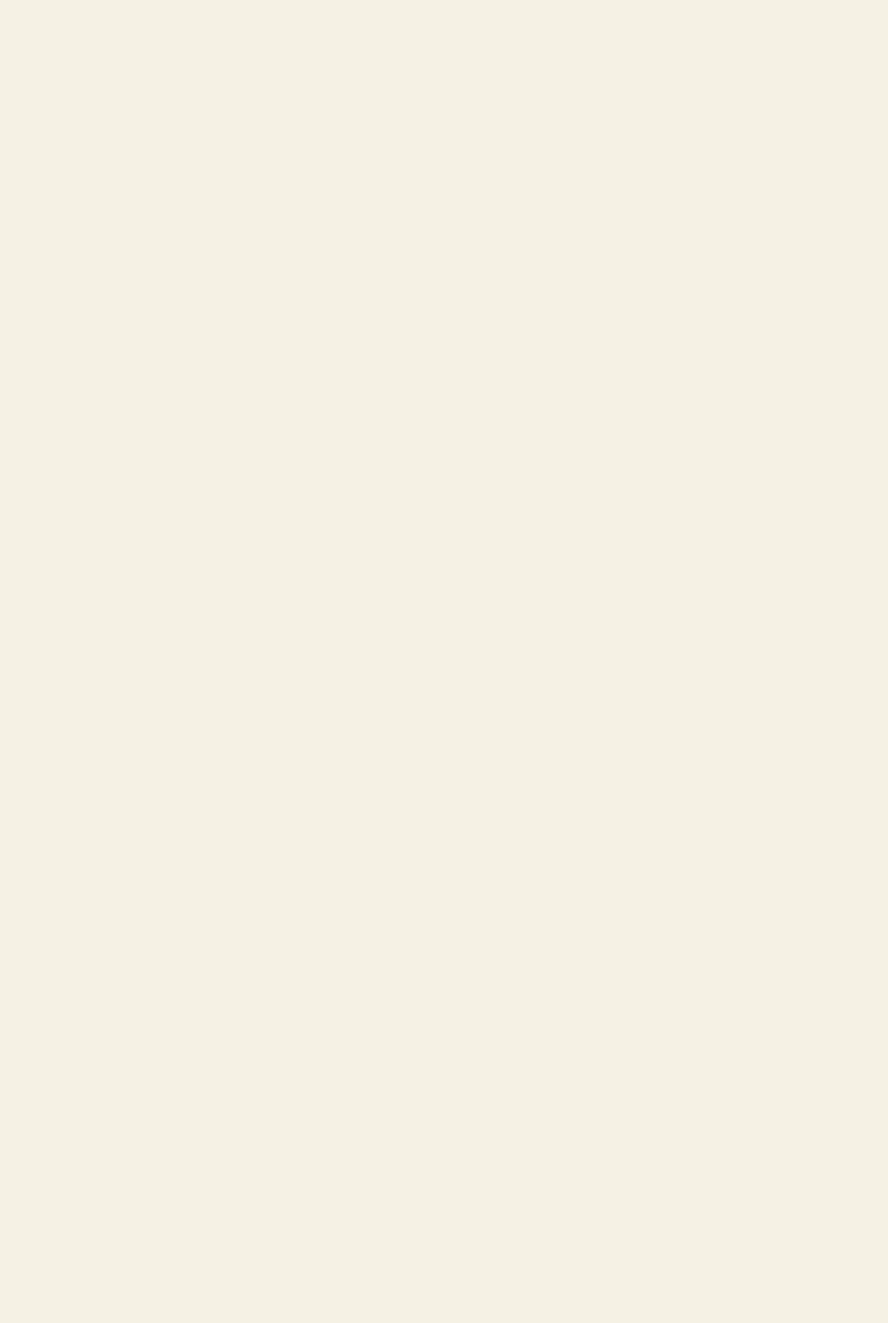
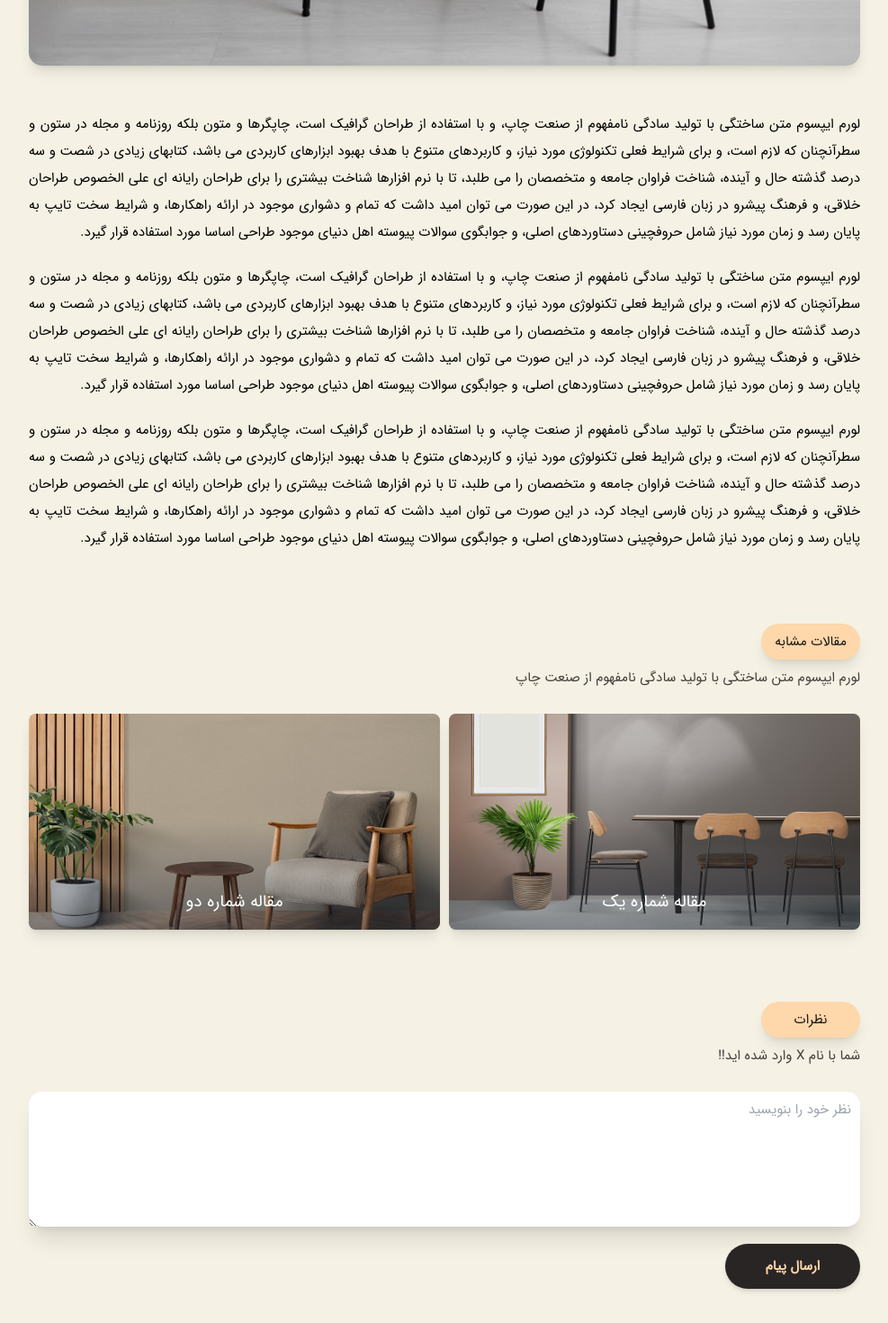
Before and after one commit to Reza-HM/Larin-Corporation, a React (Vite) app: page /article-details/1 in a window 1280 px wide. Shown: the part 960-2430 px from the top of the page at 90% size, without its empty margins (146-1133 px from the left). Before the commit the page ends 800 px from the top, so only its background shows below. Built offline with nearby package versions, Linux system fonts and the light colour scheme.

Commit message:
coding blog details page

```diff
--- a/src/Components/Modules/BlogBox.tsx
+++ b/src/Components/Modules/BlogBox.tsx
@@ -1,5 +1,5 @@
 import { GoTriangleLeft } from "react-icons/go";
-import { useLocation } from "react-router-dom";
+import { Link, useLocation } from "react-router-dom";
 
 const BlogBox = () => {
   const location = useLocation();
@@ -24,7 +24,7 @@ const BlogBox = () => {
       <div className="flex flex-col gap-4 px-6 py-4">
         <div className="flex items-center gap-2">
           <GoTriangleLeft className="text-5xl text-amber-700/60" />{" "}
-          <h3 className="font-bold text-stone-900">پرفروش ترین مبل ایران</h3>
+          <Link to="/article-details/1" className="font-bold text-stone-900">پرفروش ترین مبل ایران</Link>
         </div>
         <p className="text-stone-600">
           لورم ایپسوم متن ساختگی با تولید سادگی نامفهوم از صنعت چاپ و ...
--- a/src/Pages/ArticleDetails.tsx
+++ b/src/Pages/ArticleDetails.tsx
@@ -1,6 +1,127 @@
-const ArticleDetails = () => {
+import BreadCrumb from "../Components/Modules/BreadCrumb";
+import SectionHeader from "../Components/Modules/SectionHeader";
+import { Link } from "react-router-dom";
+
+const ProjectDetails = () => {
   return (
-    <div>ArticleDetails</div>
-  )
-}
-export default ArticleDetails
+    <div className="container max-w-screen-lg mx-auto">
+      <BreadCrumb route="جزئیات وبلاگ" />
+      <SectionHeader englishTitle="Blog Details" persianTitle="جزئیات وبلاگ" />
+      <p className="text-center mt-14 text-2xl text-stone-700">
+        لورم ایپسوم متن ساختگی با تولید سادگی نامفهوم از صنعت چاپ
+      </p>
+
+      <div className="mt-40 mb-20">
+        <img src="/img/blog-9.jpg" className="rounded-3xl shadow-lg" alt="" />
+      </div>
+
+      <div className="flex flex-col justify-center items-center gap-8 mb-32">
+        <p className="text-justify leading-loose text-2xl">
+          لورم ایپسوم متن ساختگی با تولید سادگی نامفهوم از صنعت چاپ، و با
+          استفاده از طراحان گرافیک است، چاپگرها و متون بلکه روزنامه و مجله در
+          ستون و سطرآنچنان که لازم است، و برای شرایط فعلی تکنولوژی مورد نیاز، و
+          کاربردهای متنوع با هدف بهبود ابزارهای کاربردی می باشد، کتابهای زیادی
+          در شصت و سه درصد گذشته حال و آینده، شناخت فراوان جامعه و متخصصان را می
+          طلبد، تا با نرم افزارها شناخت بیشتری را برای طراحان رایانه ای علی
+          الخصوص طراحان خلاقی، و فرهنگ پیشرو در زبان فارسی ایجاد کرد، در این
+          صورت می توان امید داشت که تمام و دشواری موجود در ارائه راهکارها، و
+          شرایط سخت تایپ به پایان رسد و زمان مورد نیاز شامل حروفچینی دستاوردهای
+          اصلی، و جوابگوی سوالات پیوسته اهل دنیای موجود طراحی اساسا مورد استفاده
+          قرار گیرد.
+        </p>
+        <p className="text-justify leading-loose text-2xl">
+          لورم ایپسوم متن ساختگی با تولید سادگی نامفهوم از صنعت چاپ، و با
+          استفاده از طراحان گرافیک است، چاپگرها و متون بلکه روزنامه و مجله در
+          ستون و سطرآنچنان که لازم است، و برای شرایط فعلی تکنولوژی مورد نیاز، و
+          کاربردهای متنوع با هدف بهبود ابزارهای کاربردی می باشد، کتابهای زیادی
+          در شصت و سه درصد گذشته حال و آینده، شناخت فراوان جامعه و متخصصان را می
+          طلبد، تا با نرم افزارها شناخت بیشتری را برای طراحان رایانه ای علی
+          الخصوص طراحان خلاقی، و فرهنگ پیشرو در زبان فارسی ایجاد کرد، در این
+          صورت می توان امید داشت که تمام و دشواری موجود در ارائه راهکارها، و
+          شرایط سخت تایپ به پایان رسد و زمان مورد نیاز شامل حروفچینی دستاوردهای
+          اصلی، و جوابگوی سوالات پیوسته اهل دنیای موجود طراحی اساسا مورد استفاده
+          قرار گیرد.
+        </p>
+        <p className="text-justify leading-loose text-2xl">
+          لورم ایپسوم متن ساختگی با تولید سادگی نامفهوم از صنعت چاپ، و با
+          استفاده از طراحان گرافیک است، چاپگرها و متون بلکه روزنامه و مجله در
+          ستون و سطرآنچنان که لازم است، و برای شرایط فعلی تکنولوژی مورد نیاز، و
+          کاربردهای متنوع با هدف بهبود ابزارهای کاربردی می باشد، کتابهای زیادی
+          در شصت و سه درصد گذشته حال و آینده، شناخت فراوان جامعه و متخصصان را می
+          طلبد، تا با نرم افزارها شناخت بیشتری را برای طراحان رایانه ای علی
+          الخصوص طراحان خلاقی، و فرهنگ پیشرو در زبان فارسی ایجاد کرد، در این
+          صورت می توان امید داشت که تمام و دشواری موجود در ارائه راهکارها، و
+          شرایط سخت تایپ به پایان رسد و زمان مورد نیاز شامل حروفچینی دستاوردهای
+          اصلی، و جوابگوی سوالات پیوسته اهل دنیای موجود طراحی اساسا مورد استفاده
+          قرار گیرد.
+        </p>
+      </div>
+      <div className="flex flex-col gap-12 mb-32">
+        <div className="">
+          <div className="bg-orange-200 text-stone-900 text-2xl rounded-full shadow-lg p-4 w-44 flex justify-center items-center">
+            مقالات مشابه
+          </div>
+          <p className="text-2xl text-stone-700 mt-4">
+            لورم ایپسوم متن ساختگی با تولید سادگی نامفهوم از صنعت چاپ
+          </p>
+        </div>
+        <div className="flex items-center gap-4">
+          <div className="flex-1">
+            <Link
+              to="/project-details/1"
+              className="group relative flex justify-center h-48 items-end overflow-hidden rounded-xl bg-gray-100 shadow-lg md:h-96"
+            >
+              <img
+                src="/img/project-1.jpg"
+                loading="lazy"
+                className="w-full h-full absolute inset-0 object-cover object-center transition duration-300 group-hover:scale-110"
+                alt=""
+              />
+              <div className="pointer-events-none absolute inset-0 bg-gradient-to-t from-gray-800 via-transparent to-transparent opacity-50"></div>
+              <span className="relative mb-8 flex justify-center text-3xl text-center text-white">
+                مقاله شماره یک
+              </span>
+            </Link>
+          </div>
+          <div className="flex-1">
+            <Link
+              to="/project-details/1"
+              className="group relative flex justify-center h-48 items-end overflow-hidden rounded-xl bg-gray-100 shadow-lg md:h-96"
+            >
+              <img
+                src="/img/project-2.jpg"
+                loading="lazy"
+                className="w-full h-full absolute inset-0 object-cover object-center transition duration-300 group-hover:scale-110"
+                alt=""
+              />
+              <div className="pointer-events-none absolute inset-0 bg-gradient-to-t from-gray-800 via-transparent to-transparent opacity-50"></div>
+              <span className="relative mb-8 flex justify-center text-3xl text-center text-white">
+                مقاله شماره دو
+              </span>
+            </Link>
+          </div>
+        </div>
+      </div>
+      <div className="flex flex-col gap-12 mb-40">
+        <div className="">
+          <div className="bg-orange-200 text-stone-900 text-2xl rounded-full shadow-lg p-4 w-44 flex justify-center items-center">
+            نظرات{" "}
+          </div>
+          <p className="text-2xl text-stone-700 mt-4">
+            شما با نام X وارد شده اید!!
+          </p>
+        </div>
+        <form action="flex flex-col">
+          <textarea
+            placeholder="نظر خود را بنویسید"
+            className="w-full p-4 rounded-3xl shadow-xl text-2xl text-stone-700 min-h-60 max-h-80 duration-300 focus:border-b-4 focus:border-stone-800"
+          ></textarea>
+          <button className="text-2xl font-bold bg-stone-800 text-orange-200 w-60 rounded-full p-6 text-center shadow-md hover:bg-orange-300 hover:text-stone-800 duration-300 mt-4">
+            ارسال پیام
+          </button>
+        </form>
+      </div>
+    </div>
+  );
+};
+export default ProjectDetails;
```
